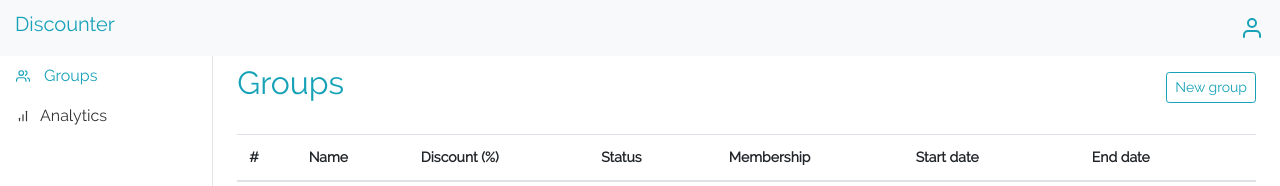
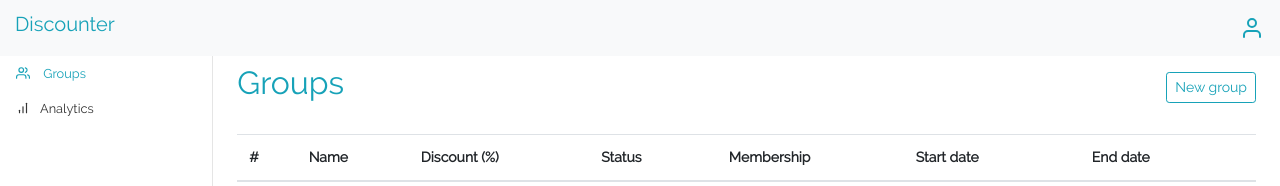
Before and after one commit to johnotu/discounter, a React (Create React App) app: page / in a window 1280 px wide. Shown: the top 186 px of the page. Built offline with nearby package versions, Linux system fonts and the light colour scheme.

Commit message:
Unnecessary text
Removed

```diff
--- a/src/components/Analytics.js
+++ b/src/components/Analytics.js
@@ -60,7 +60,7 @@ const Groups = props => {
                   <div className="card-body">
 
                     <h5 className="card-title display-4">{`${totalActiveMembers}/${totalMembersExpected}`}</h5>
-                    <p className="card-text lead">Active groups membership</p>
+                    <p className="card-text lead">Active members</p>
                   </div>
                 </div>
               </div>
--- a/src/index.css
+++ b/src/index.css
@@ -12,11 +12,6 @@ html, body, h1, h2, h3, h4, h5, h6 {
 body .admin {
   font-size: .875rem;
 }
-
-body .signup {
-  /* padding-top: 3.5rem; */
-}
-
 
 /*
  * Sidebar
@@ -51,7 +46,7 @@ body .signup {
 .admin .sidebar .nav-link {
   font-weight: 500;
   color: #333;
-  font-size: 1rem;
+  font-size: .8rem;
 }
 
 .admin .sidebar .nav-link.active {
@@ -84,6 +79,14 @@ body .signup {
   /* box-shadow: inset -1px 0 0 rgba(0, 0, 0, .25); */
 }
 
+/*
+ * Links
+ */
+.admin a {
+  text-decoration: none;
+
+}
+
 .account-action-notice {
   margin-bottom: 30%;
 }
```
